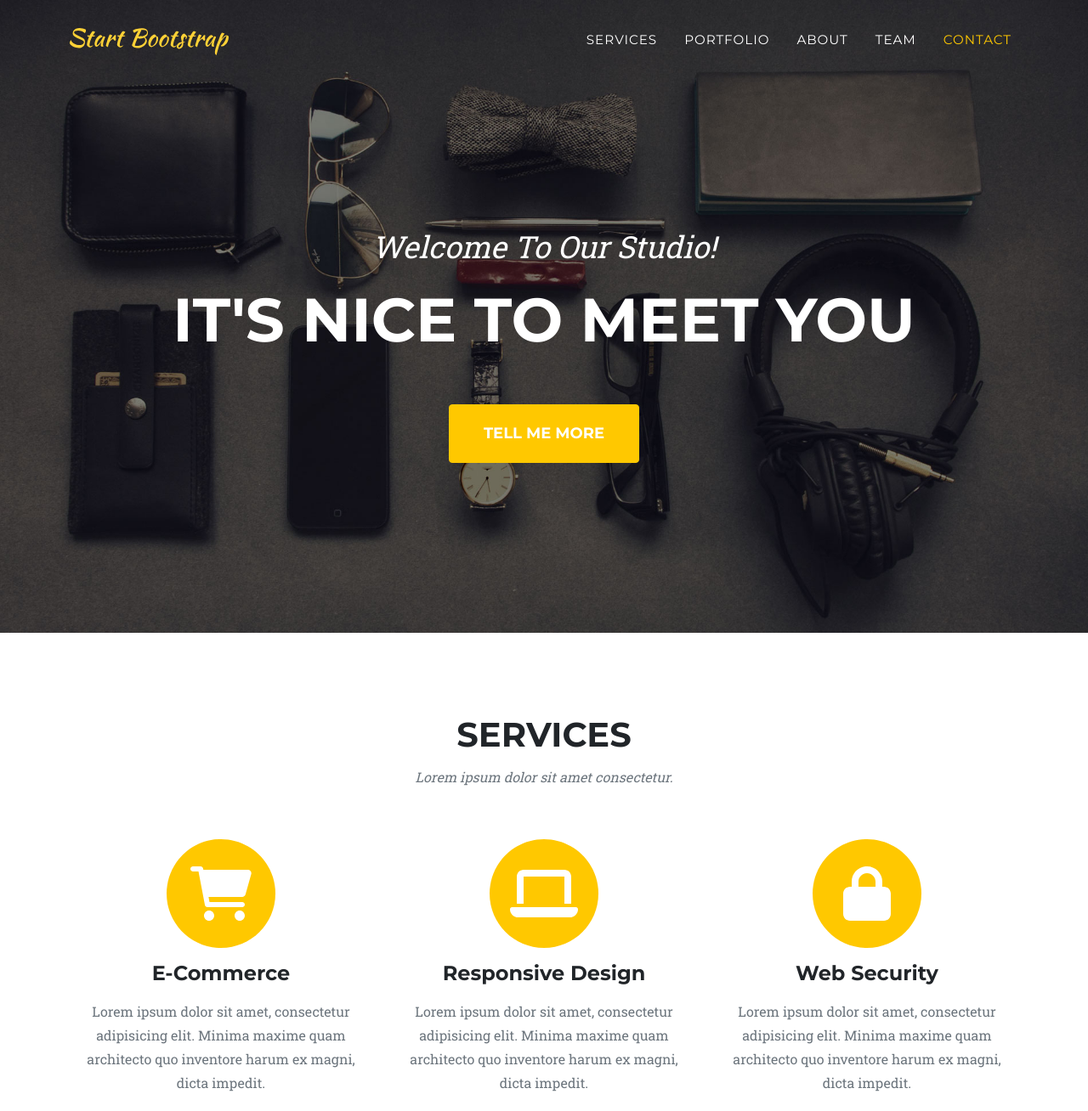
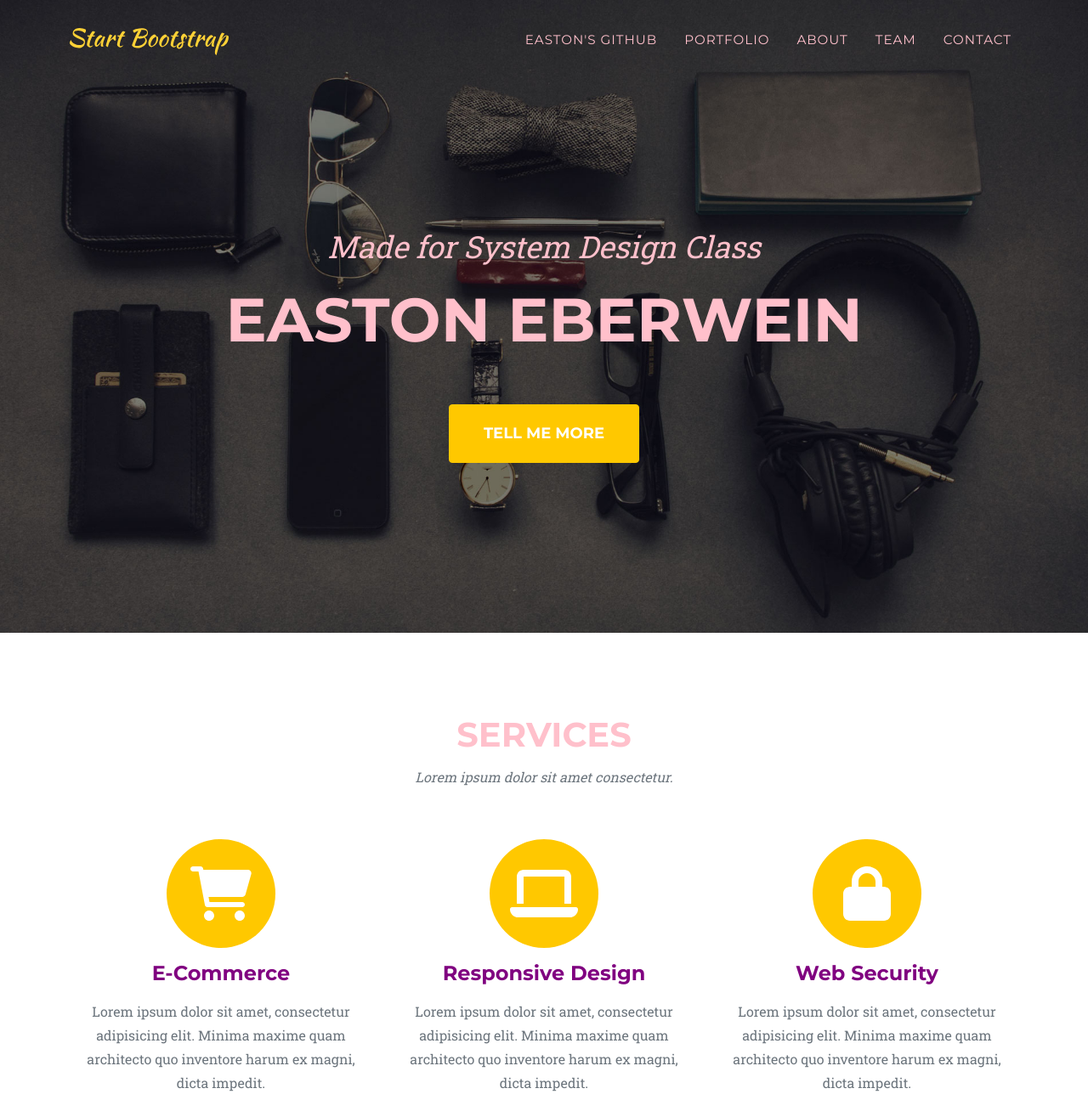
Before and after one commit to easton-eberwein/lab-2-bootstrap, a plain HTML site: page index.html in a window 1280 px wide. Shown: the top 1308 px of the page at 85% size. Drawn offline with nearby package versions, Linux system fonts and the light colour scheme.

Commit message:
bootstrap updates

```diff
--- a/index.html
+++ b/index.html
@@ -27,11 +27,11 @@
                 </button>
                 <div class="collapse navbar-collapse" id="navbarResponsive">
                     <ul class="navbar-nav text-uppercase ms-auto py-4 py-lg-0">
-                        <li class="nav-item"><a class="nav-link" href="#services">Services</a></li>
-                        <li class="nav-item"><a class="nav-link" href="#portfolio">Portfolio</a></li>
-                        <li class="nav-item"><a class="nav-link" href="#about">About</a></li>
-                        <li class="nav-item"><a class="nav-link" href="#team">Team</a></li>
-                        <li class="nav-item"><a class="nav-link" href="#contact">Contact</a></li>
+                        <li class="nav-item"><a class="nav-link" href="https://github.com/easton-eberwein", style="color: pink">Easton's GitHub</a></li>
+                        <li class="nav-item"><a class="nav-link" href="#portfolio", style="color: pink">Portfolio</a></li>
+                        <li class="nav-item"><a class="nav-link" href="#about", style="color: pink">About</a></li>
+                        <li class="nav-item"><a class="nav-link" href="#team", style="color: pink">Team</a></li>
+                        <li class="nav-item"><a class="nav-link" href="#contact", style="color: pink">Contact</a></li>
                     </ul>
                 </div>
             </div>
@@ -39,8 +39,8 @@
         <!-- Masthead-->
         <header class="masthead">
             <div class="container">
-                <div class="masthead-subheading">Welcome To Our Studio!</div>
-                <div class="masthead-heading text-uppercase">It's Nice To Meet You</div>
+                <div class="masthead-subheading", style="color: pink">Made for System Design Class</div>
+                <div class="masthead-heading text-uppercase", style="color: pink">Easton Eberwein</div>
                 <a class="btn btn-primary btn-xl text-uppercase" href="#services">Tell Me More</a>
             </div>
         </header>
@@ -48,7 +48,7 @@
         <section class="page-section" id="services">
             <div class="container">
                 <div class="text-center">
-                    <h2 class="section-heading text-uppercase">Services</h2>
+                    <h2 class="section-heading text-uppercase", style="color: pink">Services</h2>
                     <h3 class="section-subheading text-muted">Lorem ipsum dolor sit amet consectetur.</h3>
                 </div>
                 <div class="row text-center">
@@ -57,7 +57,7 @@
                             <i class="fas fa-circle fa-stack-2x text-primary"></i>
                             <i class="fas fa-shopping-cart fa-stack-1x fa-inverse"></i>
                         </span>
-                        <h4 class="my-3">E-Commerce</h4>
+                        <h4 class="my-3", style="color: purple;">E-Commerce</h4>
                         <p class="text-muted">Lorem ipsum dolor sit amet, consectetur adipisicing elit. Minima maxime quam architecto quo inventore harum ex magni, dicta impedit.</p>
                     </div>
                     <div class="col-md-4">
@@ -65,7 +65,7 @@
                             <i class="fas fa-circle fa-stack-2x text-primary"></i>
                             <i class="fas fa-laptop fa-stack-1x fa-inverse"></i>
                         </span>
-                        <h4 class="my-3">Responsive Design</h4>
+                        <h4 class="my-3", style="color: purple;">Responsive Design</h4>
                         <p class="text-muted">Lorem ipsum dolor sit amet, consectetur adipisicing elit. Minima maxime quam architecto quo inventore harum ex magni, dicta impedit.</p>
                     </div>
                     <div class="col-md-4">
@@ -73,7 +73,7 @@
                             <i class="fas fa-circle fa-stack-2x text-primary"></i>
                             <i class="fas fa-lock fa-stack-1x fa-inverse"></i>
                         </span>
-                        <h4 class="my-3">Web Security</h4>
+                        <h4 class="my-3", style="color: purple;">Web Security</h4>
                         <p class="text-muted">Lorem ipsum dolor sit amet, consectetur adipisicing elit. Minima maxime quam architecto quo inventore harum ex magni, dicta impedit.</p>
                     </div>
                 </div>
@@ -94,7 +94,7 @@
                                 <div class="portfolio-hover">
                                     <div class="portfolio-hover-content"><i class="fas fa-plus fa-3x"></i></div>
                                 </div>
-                                <img class="img-fluid" src="assets/img/portfolio/1.jpg" alt="..." />
+                                <img class="img-fluid" src="assets/img/marist_logo.jpg" alt="..." />
                             </a>
                             <div class="portfolio-caption">
                                 <div class="portfolio-caption-heading">Threads</div>
@@ -109,7 +109,7 @@
                                 <div class="portfolio-hover">
                                     <div class="portfolio-hover-content"><i class="fas fa-plus fa-3x"></i></div>
                                 </div>
-                                <img class="img-fluid" src="assets/img/portfolio/2.jpg" alt="..." />
+                                <img class="img-fluid" src="assets/img/Marist-College.webp" alt="..." />
                             </a>
                             <div class="portfolio-caption">
                                 <div class="portfolio-caption-heading">Explore</div>
@@ -124,7 +124,7 @@
                                 <div class="portfolio-hover">
                                     <div class="portfolio-hover-content"><i class="fas fa-plus fa-3x"></i></div>
                                 </div>
-                                <img class="img-fluid" src="assets/img/portfolio/3.jpg" alt="..." />
+                                <img class="img-fluid" src="assets/img/marist-college-at-sunset-steven-parker.jpg" alt="..." />
                             </a>
                             <div class="portfolio-caption">
                                 <div class="portfolio-caption-heading">Finish</div>
```
Also changed, not shown: assets/img/Marist-College.webp (added), assets/img/green.jpg (added), assets/img/marist-college-at-sunset-steven-parker.jpg (added), assets/img/marist_logo.jpg (added).
